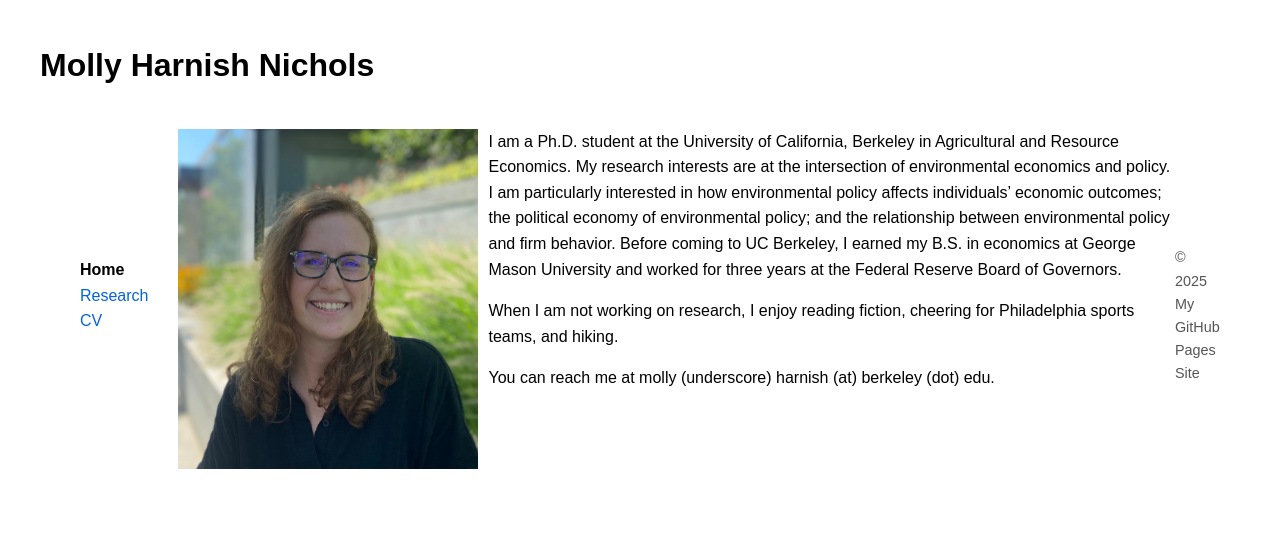
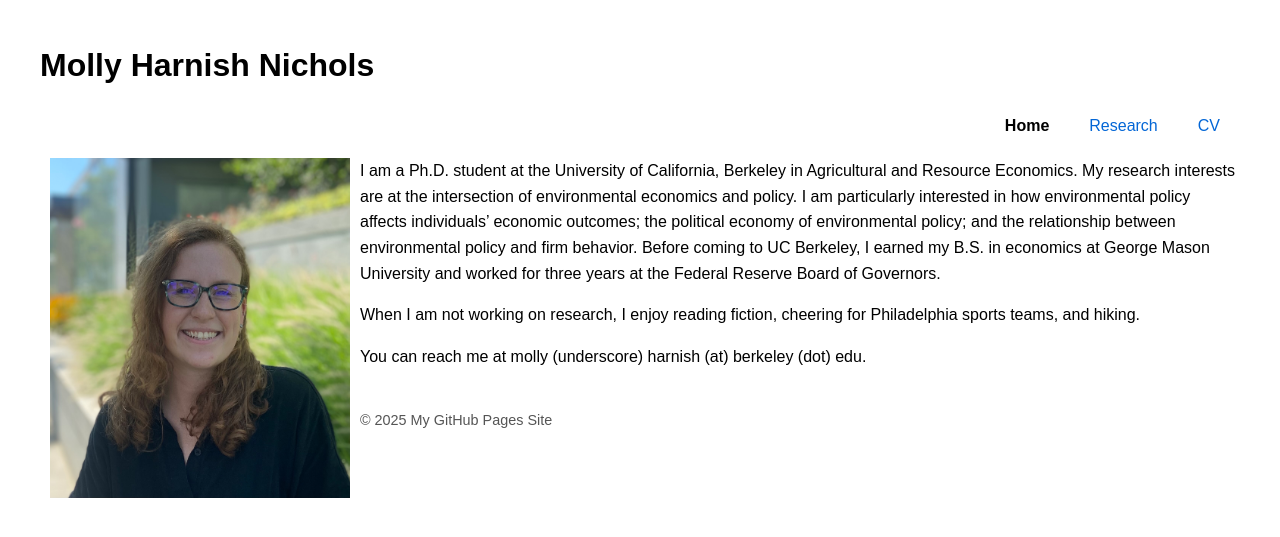
Before and after one commit to mhnichols16/mhnichols16.github.io, a Jekyll site: the page built from README.md, in a window 1280 px wide. Shown: the top 537 px of the page. Built offline with Jekyll 4.4.1, drawn with Linux system fonts in a browser that asks for light colours.

Commit message:
Update default.html

```diff
--- a/_layouts/default.html
+++ b/_layouts/default.html
@@ -17,7 +17,7 @@
   <h1>{{ site.title }}</h1>
   </header>
   <!-- Navigation Menu -->
-  <nav style="display: flex; justify-content: flex-end; align-items: center; margin: 20px;">
+  <nav style="display: flex; justify-content: flex-end; gap: 20px; margin-bottom: 20px;"
   <nav style="margin-left: 20px;">
     <a href="{{ "/" | relative_url }}" class="{% if page.url == '/' %}current{% endif %}">Home</a>
     <a href="{{ "/research.html" | relative_url }}">Research</a>
```
